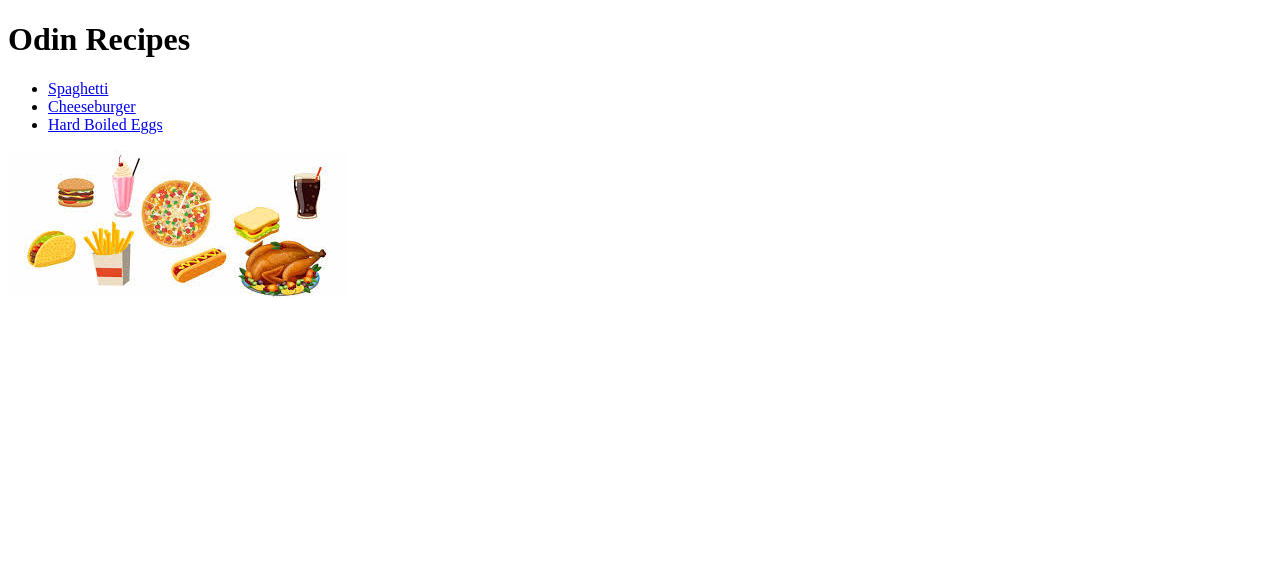
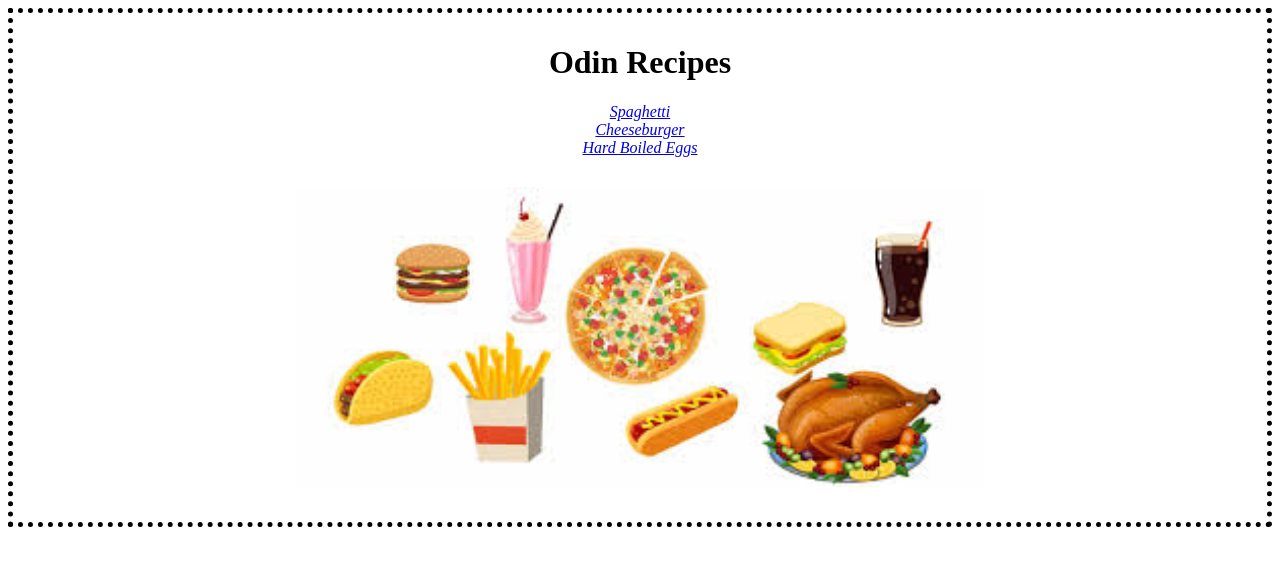
Before and after one commit to matt-e-burger/odin-recipes, a plain HTML site: page index.html in a window 1280 px wide. Drawn offline with Linux system fonts and the light colour scheme.

Commit message:
Add block formatting

```diff
--- a/index.html
+++ b/index.html
@@ -4,15 +4,17 @@
     <meta charset="UTF-8">
     <meta name="viewport" content="width=device-width, initial-scale=1.0">
     <title>Odin Recipes</title>
+    <link rel="stylesheet" href = "styles.css">
 </head>
 <body>
-    <h1>Odin Recipes</h1>
-    <ul>
-       <li> <a href = "recipes/spaghetti.html">Spaghetti</a></li>
-       <li> <a href = "recipes/cheeseburger.html">Cheeseburger</a></li>
-       <li> <a href = "recipes/hard-boiled-eggs.html">Hard Boiled Eggs</a></li>
-    </ul>
-    <img src = "images/food-assortment.jpeg" alt = "Various foods">
-
+    <div class="card">
+        <h1 class="title">Odin Recipes</h1>
+            <ul class="menu">
+                <em><li> <a href = "recipes/spaghetti.html">Spaghetti</a></li></em>
+                <em><li> <a href = "recipes/cheeseburger.html">Cheeseburger</a></li></em>
+                <em><li> <a href = "recipes/hard-boiled-eggs.html">Hard Boiled Eggs</a></li></em>
+            </ul>
+        <img src = "images/food-assortment.jpeg" alt = "Various foods" height="300" width="auto">
+    </div>
 </body>
 </html>
--- /dev/null
+++ b/styles.css
@@ -0,0 +1,17 @@
+
+.card {
+    text-align: center;
+    border: 5px dotted black;
+    padding: 10px;
+    box-sizing: border-box;
+}
+
+.menu {
+    margin-bottom: 30px;
+    list-style-type: none;
+    padding: 0px;
+}
+
+img {
+    margin-bottom: 21.440px;
+}
```
Also changed, not shown: recipes/spaghetti.html (+1 -0 lines).
